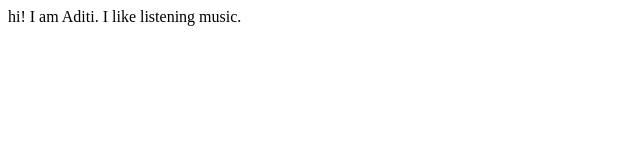
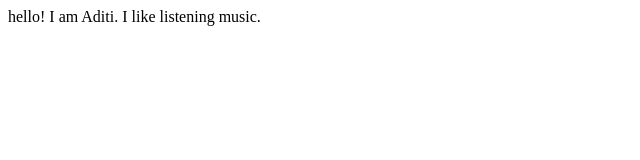
Before and after one commit to AditiGholap/student-site, a plain HTML site: page index.html in a window 1280 px wide. Shown: the full height of the page, 0-640 px from the left. Drawn offline with Linux system fonts and the light colour scheme.

Commit message:
updated index.html
made changes

```diff
--- a/index.html
+++ b/index.html
@@ -6,7 +6,7 @@
     <title>student site</title>
 </head>
 <body>
-    hi! I am Aditi.
+    hello! I am Aditi.
     I like listening music.
 </body>
 </html>
```
